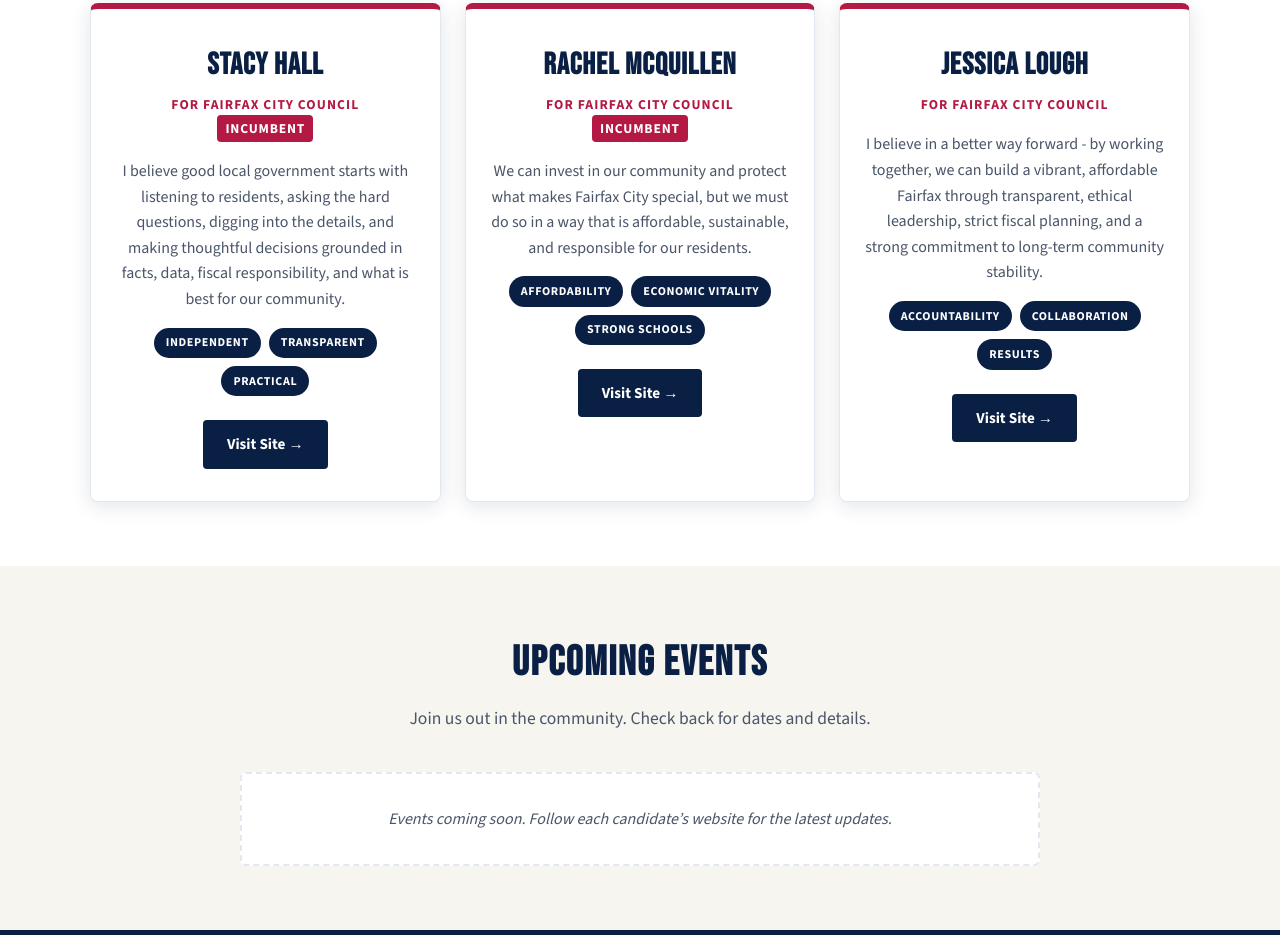
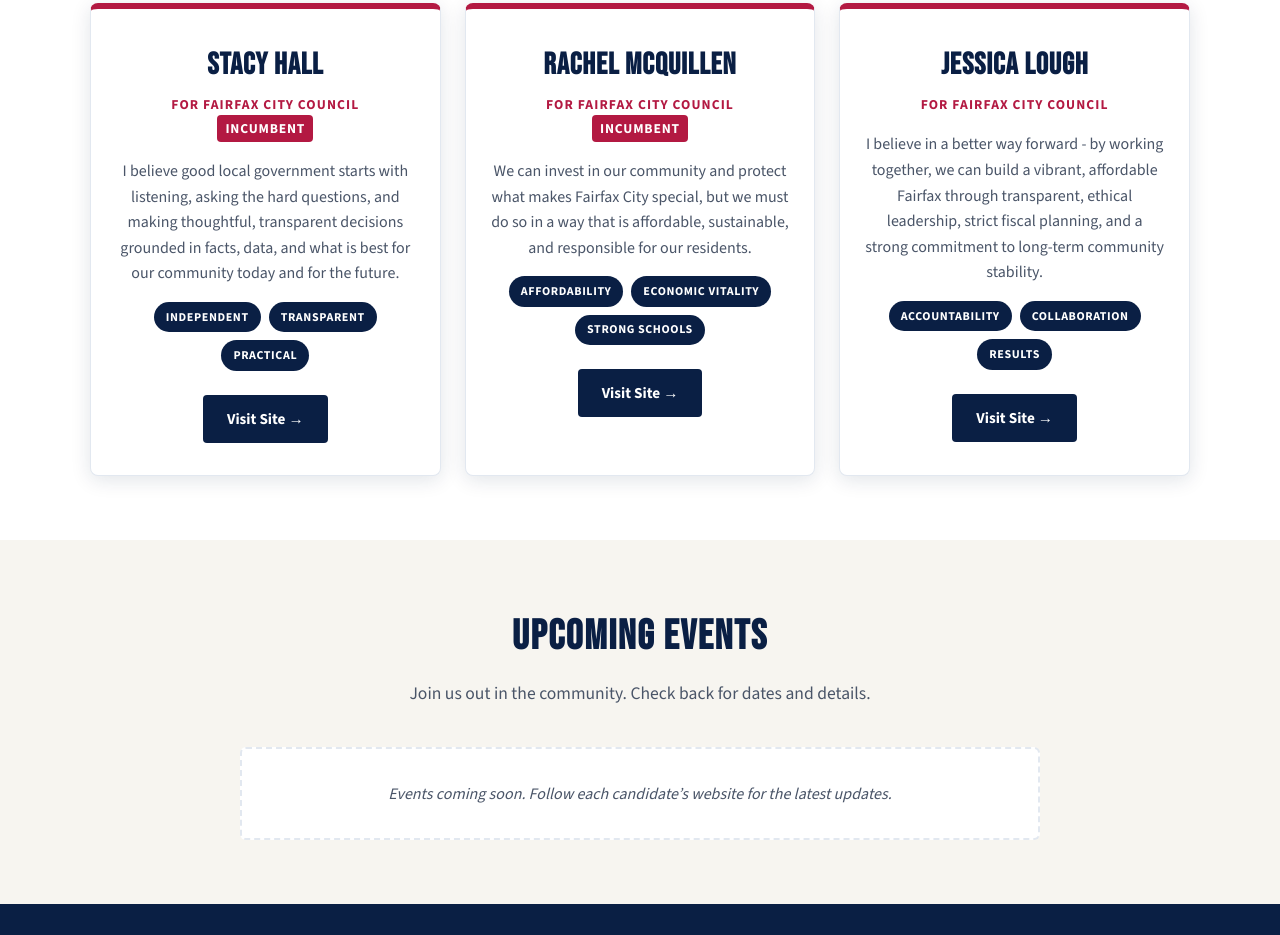
Before and after one commit to norrin302/fairfaxcityfirst-site, a plain HTML site: page index.html in a window 1280 px wide. Shown: the part 1012-1947 px from the top of the page. Drawn offline with nearby package versions, Linux system fonts and the light colour scheme.

Commit message:
Update Stacy Hall quote to future-focused version

```diff
--- a/index.html
+++ b/index.html
@@ -374,7 +374,7 @@
             <article class="candidate-card">
                 <h3>Stacy Hall</h3>
                 <p class="role">For Fairfax City Council<br><span class="incumbent-badge">Incumbent</span></p>
-                <p>I believe good local government starts with listening to residents, asking the hard questions, digging into the details, and making thoughtful decisions grounded in facts, data, fiscal responsibility, and what is best for our community.</p>
+                <p>I believe good local government starts with listening, asking the hard questions, and making thoughtful, transparent decisions grounded in facts, data, and what is best for our community today and for the future.</p>
                 <div class="candidate-values">
                     <span>Independent</span>
                     <span>Transparent</span>
```
